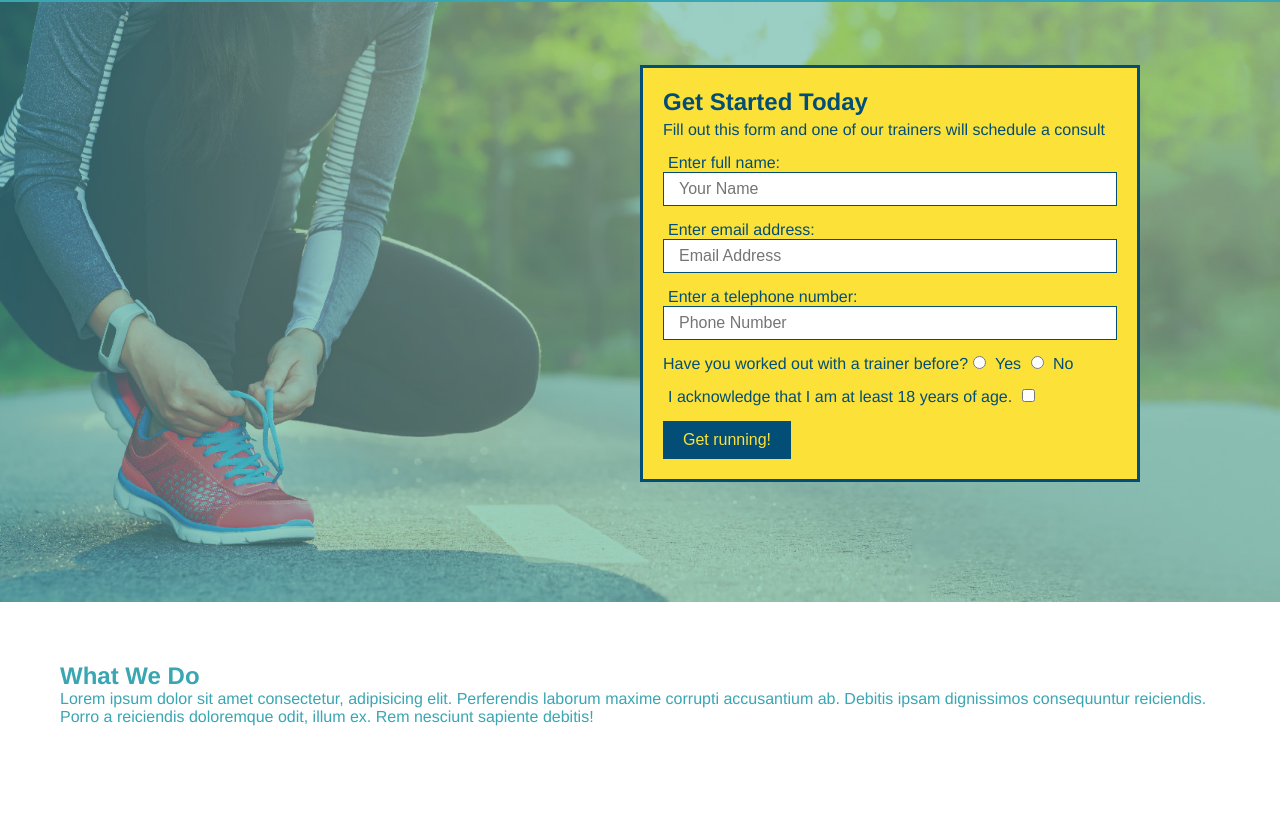
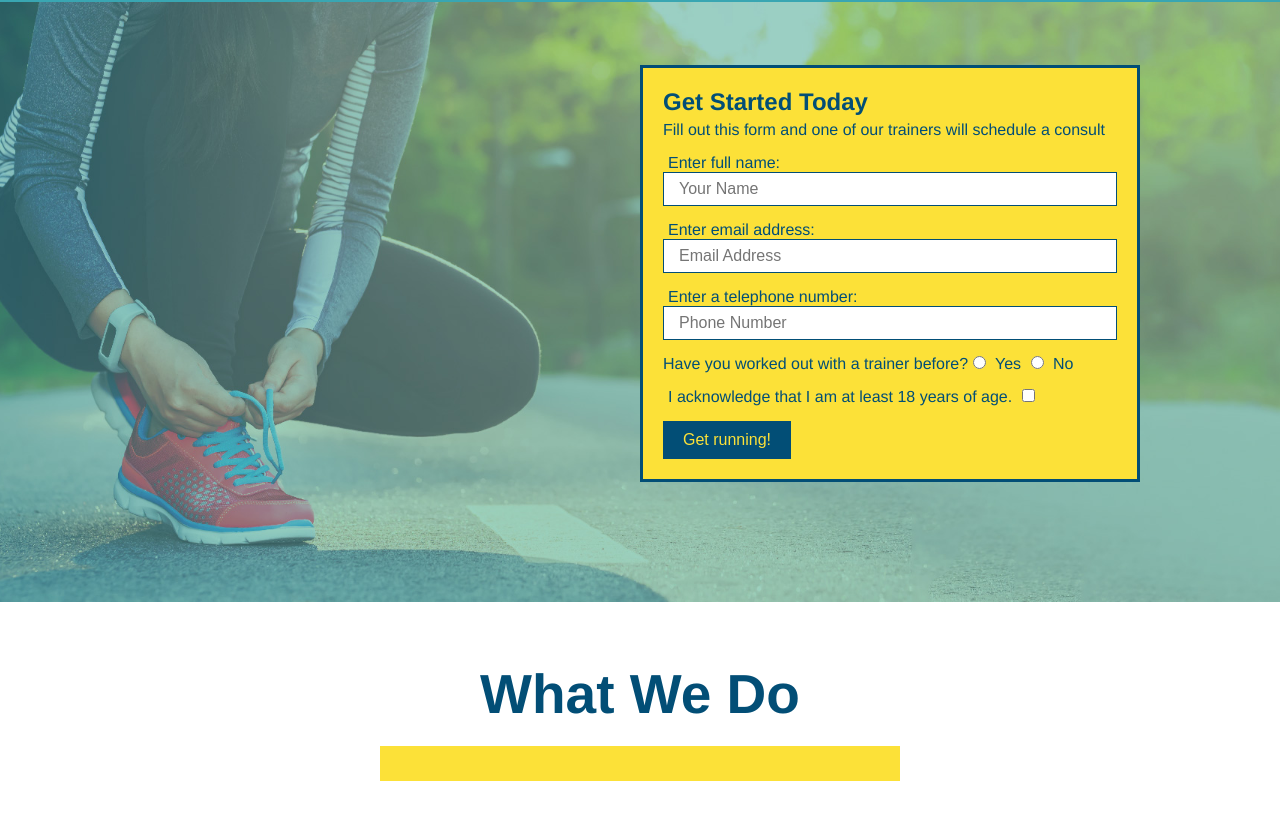
Before and after one commit to APino3/run-buddy, a plain HTML site: page index.html in a window 1280 px wide. Shown: the part 80-893 px from the top of the page. Drawn offline with Linux system fonts and the light colour scheme.

Commit message:
style what we do section

```diff
--- a/assets/css/style.css
+++ b/assets/css/style.css
@@ -120,3 +120,26 @@
     padding: 10px 20px;
     font-size: 16px;
   }
+
+  .intro {
+      text-align: center;
+  }
+
+  .intro h2 {
+      font-size: 55px;
+      color: #024e76;
+      margin-bottom: 35px;
+      padding: 0 100px 20px 100px;
+      border-bottom: 35px solid;
+      border-color: #fce138;
+      display: inline-block;
+  }
+
+
+  .intro p {
+      line-height:1.7;
+      color: #39a6b2;
+      width: 80%;
+      font-size: 20px;
+      margin: 0 auto;
+    }
--- a/index.html
+++ b/index.html
@@ -69,7 +69,7 @@
   </section>
 
   <!-- "what we do" section -->
-  <section id="what-we-do">
+  <section id="what-we-do" class="intro">
     <h2>What We Do</h2>
     <p>
       Lorem ipsum dolor sit amet consectetur, adipisicing elit. Perferendis laborum maxime corrupti accusantium ab. Debitis ipsam dignissimos consequuntur reiciendis. Porro a reiciendis doloremque odit, illum ex. Rem nesciunt sapiente debitis!
```
